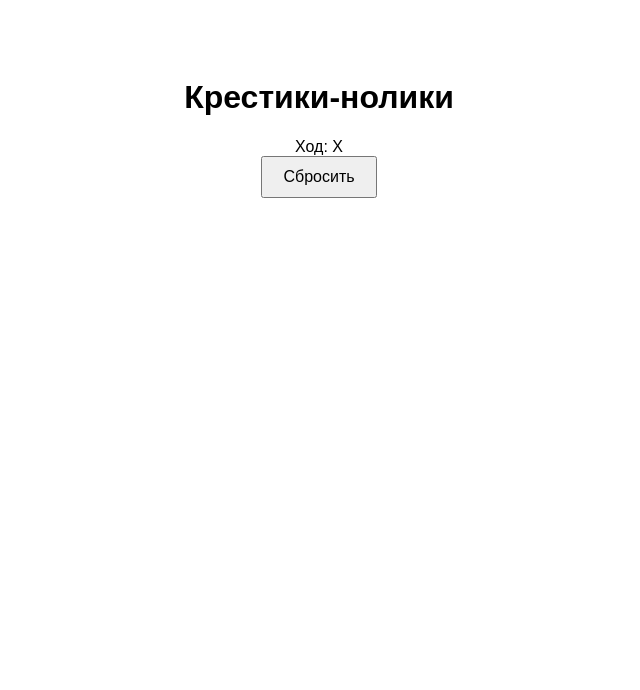
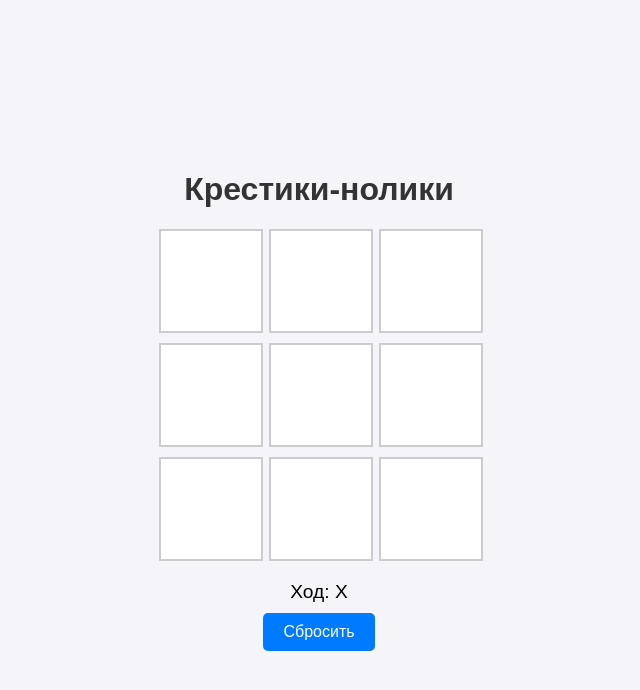
Before and after one commit to 0xWildcoin/my_test, a plain HTML site: page index.html in a window 1280 px wide. Shown: the whole page, without its empty margins (321-961 px from the left). Drawn offline with Linux system fonts and the light colour scheme.

Commit message:
Update style.css

```diff
--- a/style.css
+++ b/style.css
@@ -1,11 +1,67 @@
 body {
-    font-family: Arial, sans-serif;
-    text-align: center;
-    padding: 50px;
+  font-family: Arial, sans-serif;
+  background-color: #f4f4f9;
+  display: flex;
+  justify-content: center;
+  align-items: center;
+  height: 100vh;
+  margin: 0;
 }
 
-button {
-    padding: 10px 20px;
-    font-size: 16px;
-    cursor: pointer;
+.container {
+  text-align: center;
 }
+
+h1 {
+  font-size: 2em;
+  color: #333;
+}
+
+.board {
+  display: grid;
+  grid-template-columns: repeat(3, 100px);
+  grid-gap: 10px;
+  margin: 20px auto;
+}
+
+.cell {
+  width: 100px;
+  height: 100px;
+  background-color: #fff;
+  border: 2px solid #ccc;
+  display: flex;
+  justify-content: center;
+  align-items: center;
+  font-size: 2em;
+  font-weight: bold;
+  cursor: pointer;
+  transition: background-color 0.3s;
+}
+
+.cell:hover {
+  background-color: #f0f0f0;
+}
+
+.cell.taken {
+  cursor: not-allowed;
+}
+
+.status {
+  margin: 10px 0;
+  font-size: 1.2em;
+}
+
+.reset-button {
+  padding: 10px 20px;
+  font-size: 1em;
+  background-color: #007bff;
+  color: #fff;
+  border: none;
+  cursor: pointer;
+  border-radius: 5px;
+  transition: background-color 0.3s;
+}
+
+.reset-button:hover {
+  background-color: #0056b3;
+}
```
